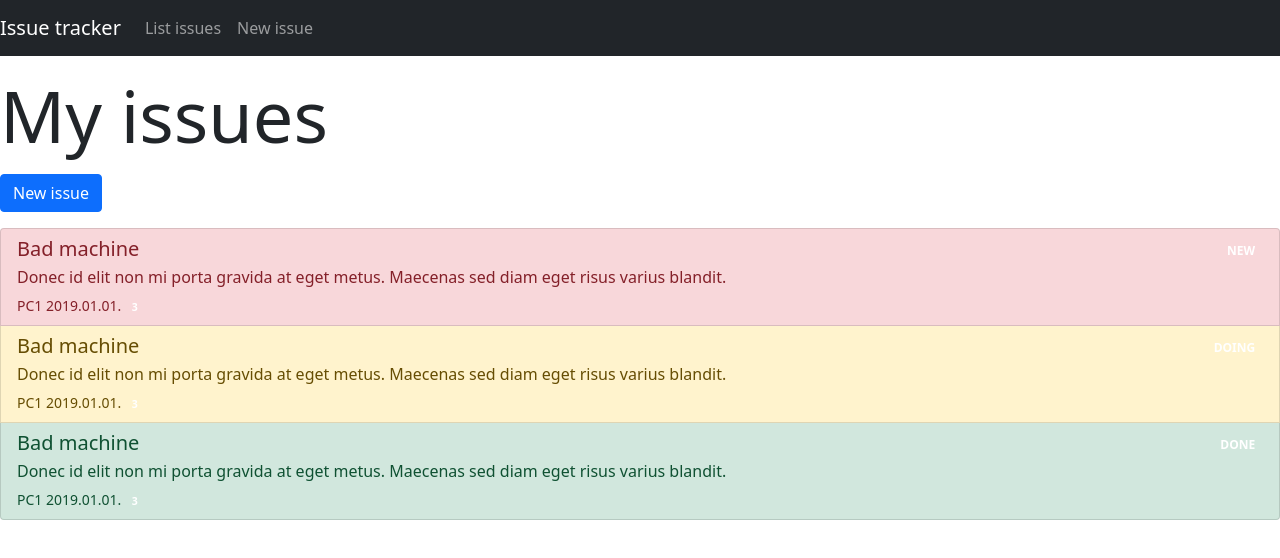
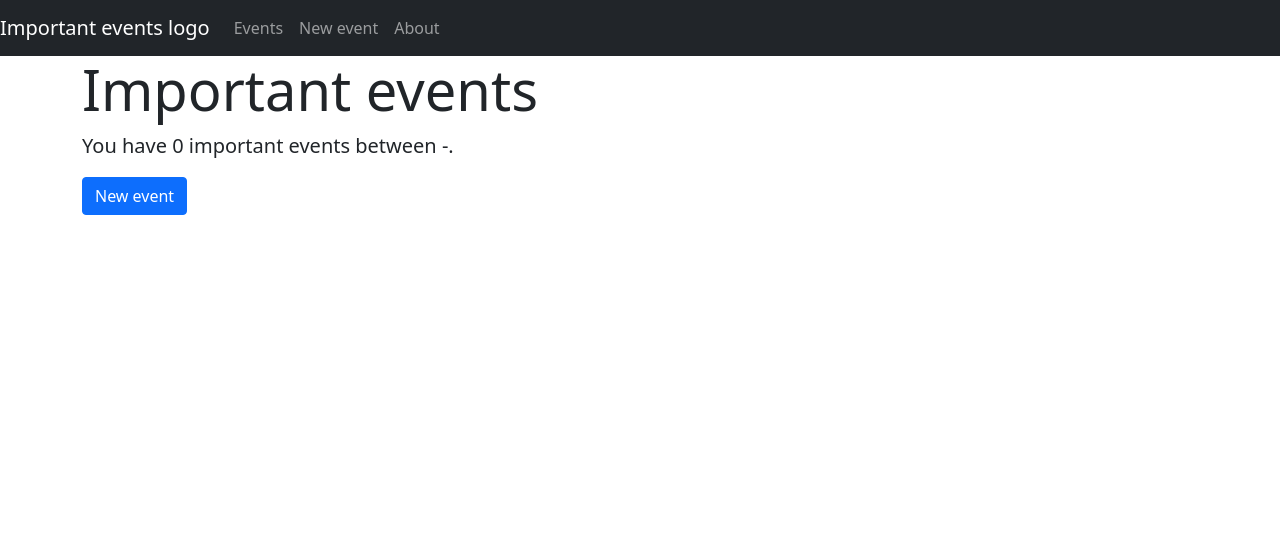
Before and after one commit to toninagy/important-events, an Angular app: page / in a window 1280 px wide. Before the commit this address led to /events. Shown: the top 558 px of the page. Built offline with nearby package versions, Linux system fonts and the light colour scheme.

Commit message:
Add about page

```diff
--- a/src/app/app.module.ts
+++ b/src/app/app.module.ts
@@ -7,6 +7,7 @@ import { EventListComponent } from './components/event-list/event-list.component
 import { EventDetailComponent } from './components/event-detail/event-detail.component';
 import { EventFormComponent } from './components/event-form/event-form.component';
 import { IndexComponent } from './components/index/index.component';
+import { AboutComponent } from './components/about/about.component';
 
 @NgModule({
   declarations: [
@@ -14,7 +15,8 @@ import { IndexComponent } from './components/index/index.component';
     EventListComponent,
     EventDetailComponent,
     EventFormComponent,
-    IndexComponent
+    IndexComponent,
+    AboutComponent
   ],
   imports: [
     BrowserModule,
--- /dev/null
+++ b/src/app/components/about/about.component.html
@@ -0,0 +1,3 @@
+<p>Name: Antal Nagy</p>
+<p>Neptun ID: Z39J23</p>
+<p>E-mail: z39j23@inf.elte.hu</p>
--- /dev/null
+++ b/src/app/components/about/about.component.ts
@@ -0,0 +1,15 @@
+import { Component, OnInit } from '@angular/core';
+
+@Component({
+  selector: 'app-about',
+  templateUrl: './about.component.html',
+  styleUrls: ['./about.component.css']
+})
+export class AboutComponent implements OnInit {
+
+  constructor() { }
+
+  ngOnInit(): void {
+  }
+
+}
--- a/src/app/components/app/app.component.html
+++ b/src/app/components/app/app.component.html
@@ -1,5 +1,5 @@
 <nav class="navbar navbar-expand-lg navbar-dark bg-dark">
-  <a class="navbar-brand" href="#">Issue tracker</a>
+  <a class="navbar-brand" routerLink="/">Important events logo</a>
   <button
     class="navbar-toggler"
     type="button"
@@ -16,10 +16,13 @@
   <div class="collapse navbar-collapse" id="navbarSupportedContent">
     <ul class="navbar-nav mr-auto">
       <li class="nav-item">
-        <a class="nav-link" routerLink="/events">List issues</a>
+        <a class="nav-link" routerLink="/events">Events</a>
       </li>
       <li class="nav-item">
-        <a class="nav-link" routerLink="/events/new">New issue</a>
+        <a class="nav-link" routerLink="/events/new">New event</a>
+      </li>
+      <li class="nav-item">
+        <a class="nav-link" routerLink="/about">About</a>
       </li>
     </ul>
   </div>
--- a/src/app/components/event-form/event-form.component.html
+++ b/src/app/components/event-form/event-form.component.html
@@ -1,4 +1,4 @@
-<h2 class="display-2 my-3">New issue</h2>
+<h2 class="display-2 my-3">New event</h2>
 
 <form action="" novalidate>
   <div class="form-group">
--- a/src/app/components/event-list/event-list.component.html
+++ b/src/app/components/event-list/event-list.component.html
@@ -1,5 +1,5 @@
-<h2 class="display-2 my-3">My issues</h2>
-<p><a class="btn btn-primary" href="#" role="button">New issue</a></p>
+<h2 class="display-2 my-3">Important events</h2>
+<p><a class="btn btn-primary" routerLink="/events/new" role="button">New event</a></p>
 <div class="list-group">
   <a
     href="#"
--- a/src/app/components/index/index.component.html
+++ b/src/app/components/index/index.component.html
@@ -1,7 +1,7 @@
 <div class="jumbotron">
   <div class="container">
-    <h1 class="display-4">Issue tracker</h1>
-    <p class="lead">Submit issues and track them!</p>
-    <p><a class="btn btn-primary" href="#" role="button">New issue</a></p>
+    <h1 class="display-4">Important events</h1>
+    <p class="lead">You have {{numObj.counter}} important events between {{numObj.dates}}-{{numObj.dates}}.</p>
+    <p><a class="btn btn-primary" routerLink="/events/new" role="button">New event</a></p>
   </div>
 </div>
--- a/src/app/components/index/index.component.ts
+++ b/src/app/components/index/index.component.ts
@@ -7,6 +7,12 @@ import { Component, OnInit } from '@angular/core';
 })
 export class IndexComponent implements OnInit {
 
+  // public num: number = 0 ;
+  public numObj = {
+    counter:0,
+    dates:""
+  }
+
   constructor() { }
 
   ngOnInit(): void {
```
Also changed, not shown: src/app/app-routing.module.ts (+7 -2 lines), src/app/components/about/about.component.css (added), 1 other file (tests, documents, lock files or other folders).
